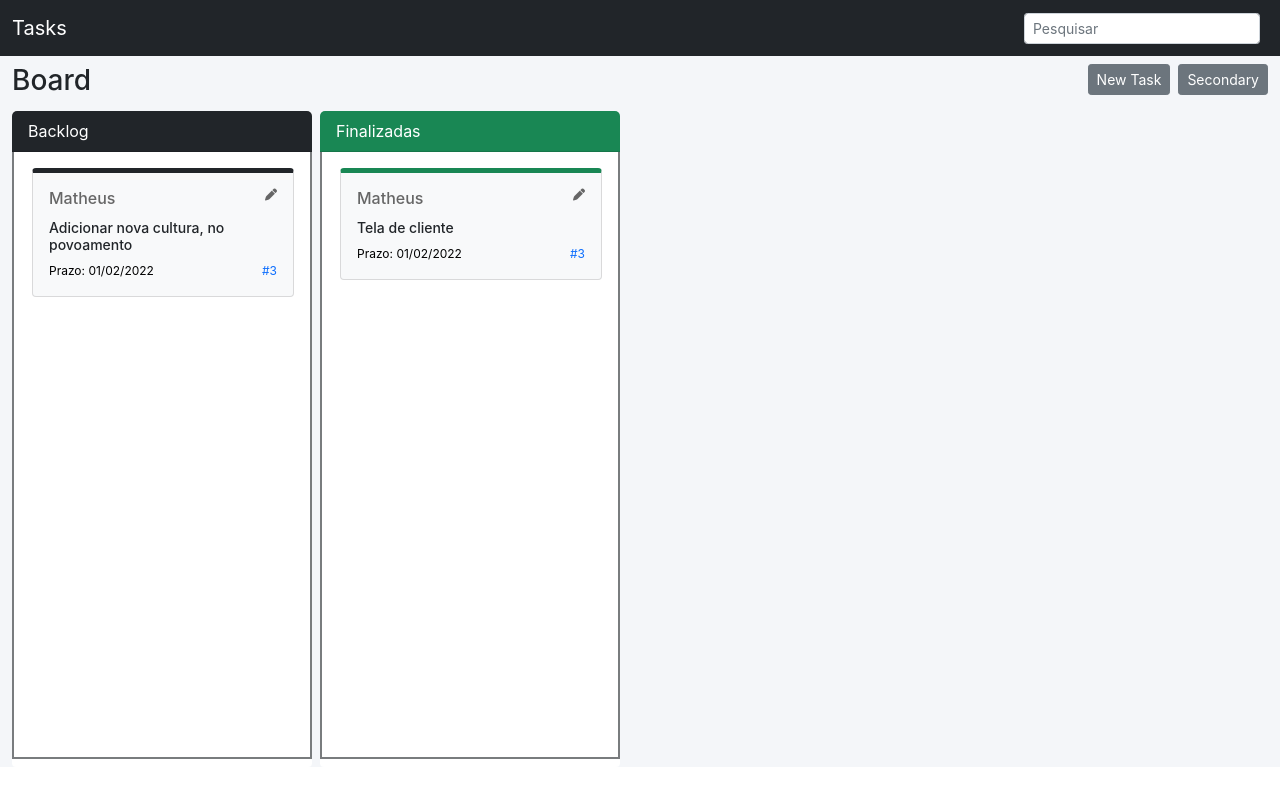
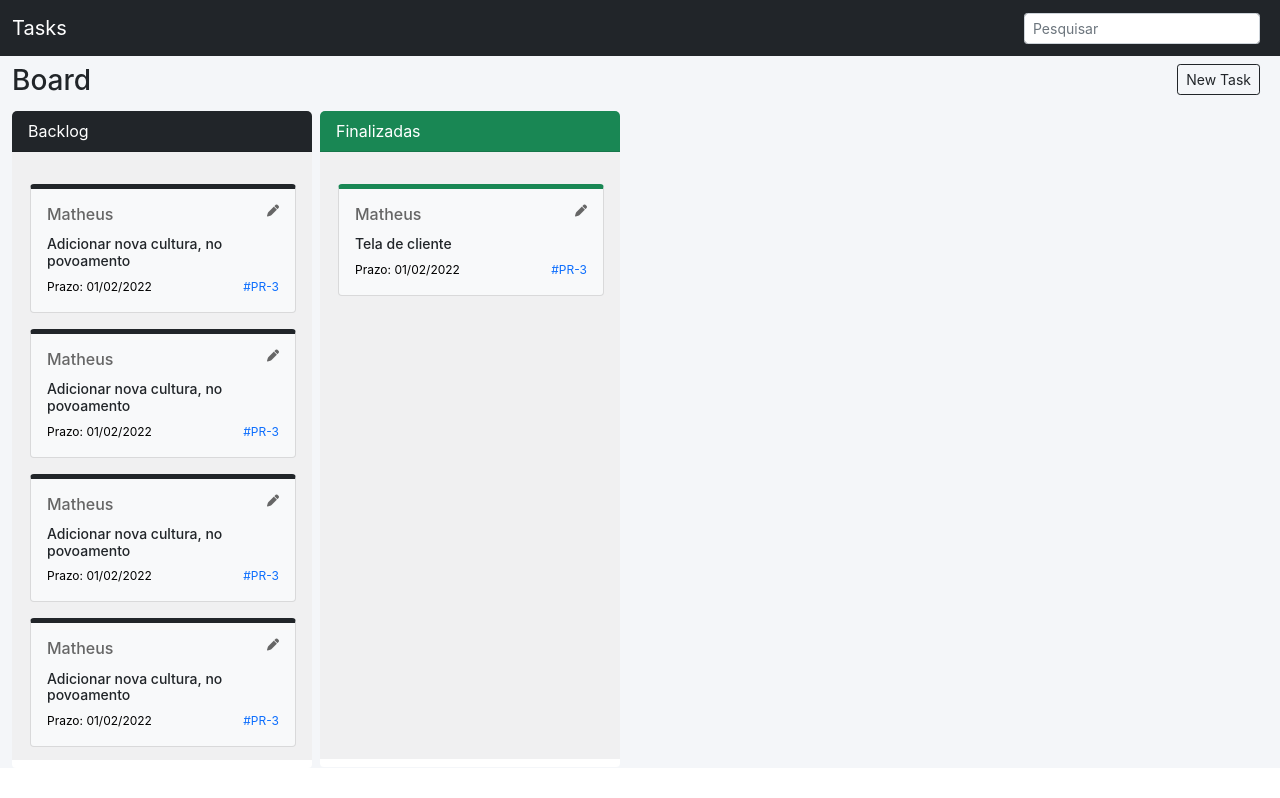
Before and after one commit to Militao36/tasks-front, a React (Create React App) app: page / in a window 1280 px wide. Built offline with nearby package versions, Linux system fonts and the light colour scheme.

Commit message:
Resolvido cagada de erisk

```diff
--- a/public/index.html
+++ b/public/index.html
@@ -32,12 +32,8 @@
       height: 5px;
     }
 
-    *::-webkit-scrollbar-track {
-      background: white;
-    }
-
     *::-webkit-scrollbar-thumb {
-      background-color: #3d4044;
+      background-color: #bcbec0;
     }
 
   </style>
--- a/src/components/Task/index.js
+++ b/src/components/Task/index.js
@@ -3,7 +3,7 @@ import './style.css'
 export function Task({ title, time, labels = [], border = "5px solid #212529" }) {
   return (
     <div
-      className="card p-3" style={{
+      className="card p-3 mt-3" style={{
         marginLeft: "2px",
         backgroundColor: '#f8f9fa',
         borderTop: border
@@ -17,9 +17,9 @@ export function Task({ title, time, labels = [], border = "5px solid #212529" })
         <h6 className="mb-0 mt-1" style={{ fontSize: 14 }}>
           {title}
         </h6>
-        <div className='d-flex justify-content-between mt-2' >
+        <div className='d-flex justify-content-between mt-2'>
           <a href="/" style={{ textDecoration: 'none', fontSize: 12, color: 'black' }}>{time}</a>
-          <a href="/" style={{ textDecoration: 'none', fontSize: 12 }}>#3</a>
+          <a href="/" style={{ textDecoration: 'none', fontSize: 12 }}>#PR-3</a>
         </div>
 
       </div>
--- a/src/pages/projects.js
+++ b/src/pages/projects.js
@@ -6,24 +6,94 @@ function PageProject() {
     <>
       <Menu />
       <div className="container-fluid" style={{ backgroundColor: '#f4f6f9' }}>
-        <div className="row">
-          <div className="col-sm-6 mt-2">
+        <div className="d-flex justify-content-between">
+          <div className="mt-2">
             <h3>Board</h3>
           </div>
-          <div className="col-sm-6 d-none d-sm-block mt-2 ">
+          <div className="d-none d-sm-block mt-2 ">
             <ol className="breadcrumb d-flex justify-content-end">
-              <button type="button" className="btn btn-sm btn-secondary me-2">New Task</button>
-              <button type="button" className="btn btn-sm btn-secondary">Secondary</button>
+              <button type="button" className="btn btn-sm btn-outline-dark me-2">New Task</button>
             </ol>
           </div>
         </div>
 
-        <div className='board d-flex overflow-scroll mb-1' style={{ width: '100%' }}>
-          <div className="card me-2" style={{ minWidth: 300, width: 300, border: 'none', height: '82vh' }}>
+        <div className='board d-flex overflow-auto mb-1' style={{ width: '100%',height:'100%' }}>
+          <div className="card me-2" style={{ minWidth: 300, width: 300, border: 'none', height: '82.1vh' }}>
             <div className="card-header bg-dark text-white" style={{ borderRadius: '5px 5px 0 0' }}>
               Backlog
             </div>
-            <div className="card-body overflow-scroll mb-2 mb-2" style={{ border: '2px solid #797c7e', borderTop: 0 }}>
+            <div className="card-body overflow-auto mb-2 mb-2" style={{ backgroundColor: '#f0f0f1' }}>
+              <Task
+                title={"Adicionar nova cultura, no povoamento"}
+                time={"Prazo: 01/02/2022"}
+                labels={[
+                  {
+                    name: 'Iniciado',
+                    color: 'bg-primary'
+                  },
+                ]}
+              />
+
+              <Task
+                title={"Adicionar nova cultura, no povoamento"}
+                time={"Prazo: 01/02/2022"}
+                labels={[
+                  {
+                    name: 'Iniciado',
+                    color: 'bg-primary'
+                  },
+                ]}
+              />
+              <Task
+                title={"Adicionar nova cultura, no povoamento"}
+                time={"Prazo: 01/02/2022"}
+                labels={[
+                  {
+                    name: 'Iniciado',
+                    color: 'bg-primary'
+                  },
+                ]}
+              />
+              <Task
+                title={"Adicionar nova cultura, no povoamento"}
+                time={"Prazo: 01/02/2022"}
+                labels={[
+                  {
+                    name: 'Iniciado',
+                    color: 'bg-primary'
+                  },
+                ]}
+              />
+              <Task
+                title={"Adicionar nova cultura, no povoamento"}
+                time={"Prazo: 01/02/2022"}
+                labels={[
+                  {
+                    name: 'Iniciado',
+                    color: 'bg-primary'
+                  },
+                ]}
+              />
+              <Task
+                title={"Adicionar nova cultura, no povoamento"}
+                time={"Prazo: 01/02/2022"}
+                labels={[
+                  {
+                    name: 'Iniciado',
+                    color: 'bg-primary'
+                  },
+                ]}
+              />
+              <Task
+                title={"Adicionar nova cultura, no povoamento"}
+                time={"Prazo: 01/02/2022"}
+                labels={[
+                  {
+                    name: 'Iniciado',
+                    color: 'bg-primary'
+                  },
+                ]}
+              />
               <Task
                 title={"Adicionar nova cultura, no povoamento"}
                 time={"Prazo: 01/02/2022"}
@@ -41,7 +111,7 @@ function PageProject() {
             <div className="card-header bg-success text-white" style={{ borderRadius: '5px 5px 0 0' }}>
               Finalizadas
             </div>
-            <div className="card-body overflow-scroll mb-2" style={{ border: '2px solid #797c7e', borderTop: 0 }}>
+            <div className="card-body overflow-auto mb-2" style={{ backgroundColor: '#f0f0f1' }}>
               <Task
                 title={"Tela de cliente"}
                 border={"5px solid #198754"}
```
